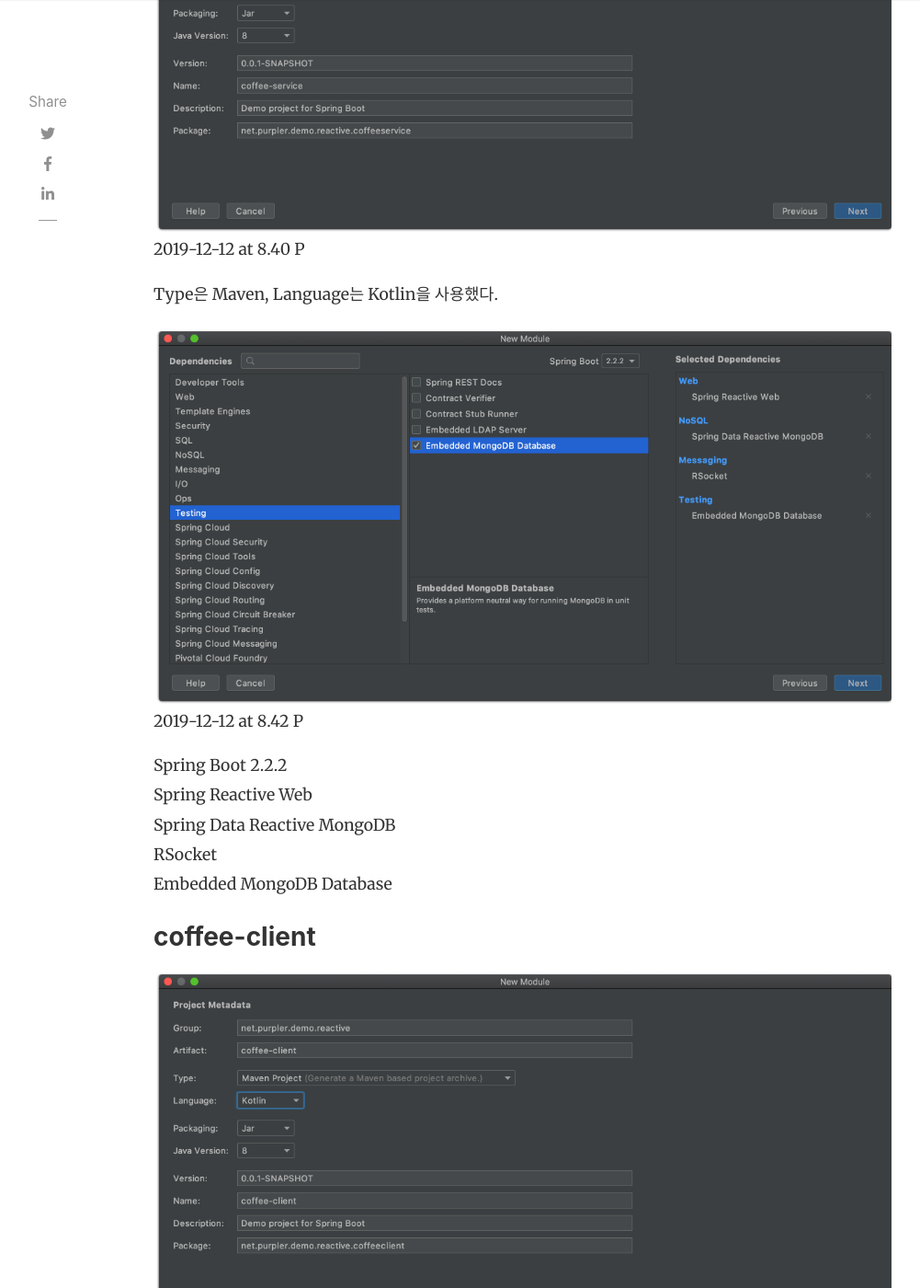
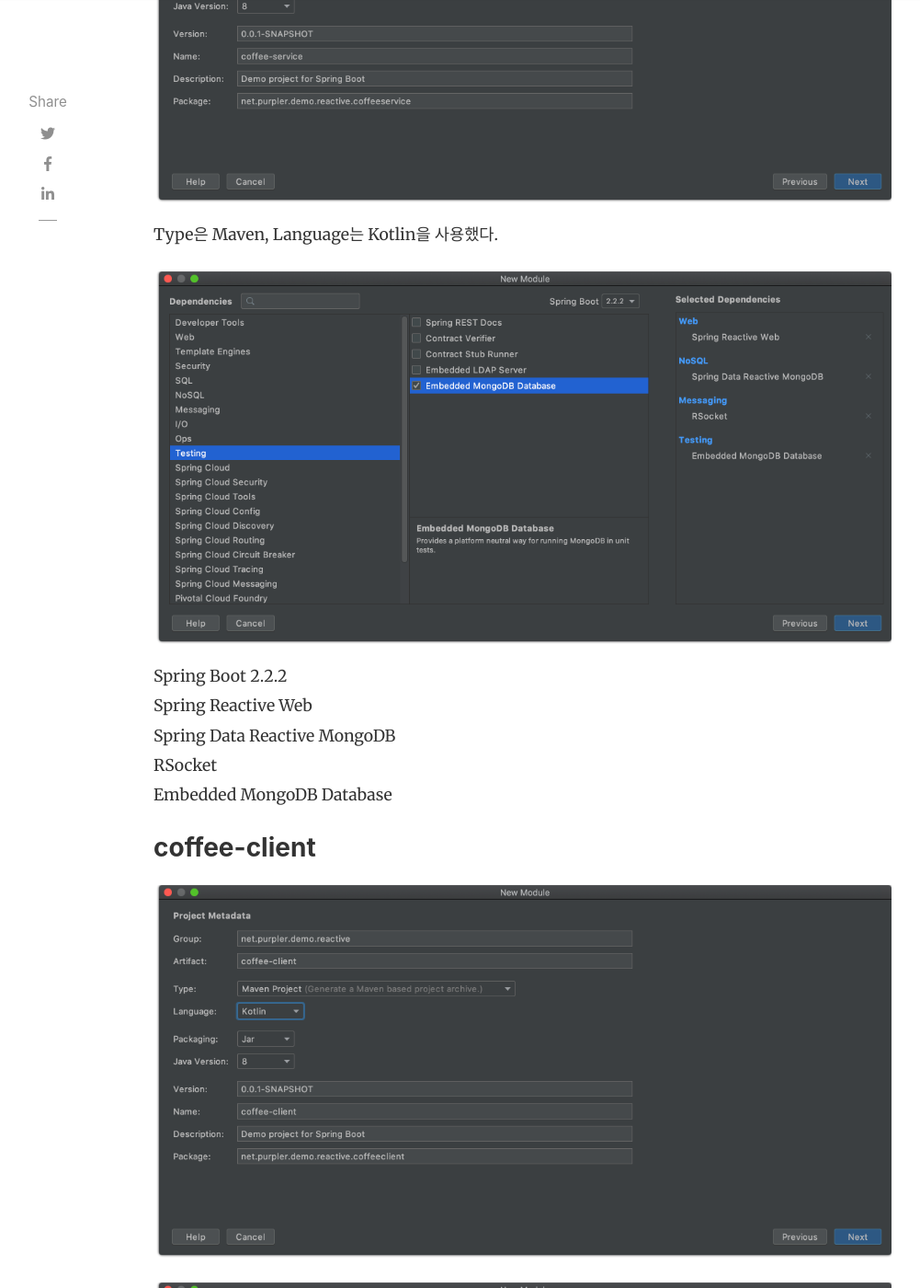
Before and after one commit to zealiard/zealiard.github.io, a Jekyll site: the page built from _posts/reactive/2019-12-12-diving-into-reactive.md, in a window 1280 px wide and 1400 px high, scrolled down 3532 px. Shown: the whole window at 92% size, without its empty margins (118-1119 px from the left). Built offline with Jekyll 4.4.1, drawn with Linux system fonts in a browser that asks for light colours; nearby versions of some CDN libraries; comment, search, counter and statistics services are not loaded; some of the changed text lies outside the part shown.

Commit message:
오타수정

```diff
--- a/_posts/reactive/2019-12-12-diving-into-reactive.md
+++ b/_posts/reactive/2019-12-12-diving-into-reactive.md
@@ -13,7 +13,7 @@
 그 아쉬움을 달래고자 세션 마지막 장에 있는 데모소스를 들여다보기로 했다.
 (원래 조쉬 롱이 발표하기로 했던 세션이었는데, 사정상 마크 헤클러가 대신하게 됐다고 한다.)
 
-![-w1164](/media/15761367562670/15761457325482.jpg){: class="img-viewer" }
+![](/media/15761367562670/15761457325482.jpg){: class="img-viewer" }
 
 [https://github.com/mkheck/DIR](https://github.com/mkheck/DIR){: target="_blank" }
 
@@ -35,10 +35,10 @@
 
 ### coffee-service
 
-![2019-12-12 at 8.40 P](/media/15761367562670/2019-12-12%20at%208.40%20PM.png){: class="img-viewer" }
+![](/media/15761367562670/2019-12-12%20at%208.40%20PM.png){: class="img-viewer" }
 Type은 Maven, Language는 Kotlin을 사용했다.
 
-![2019-12-12 at 8.42 P](/media/15761367562670/2019-12-12%20at%208.42%20PM.png){: class="img-viewer" }
+![](/media/15761367562670/2019-12-12%20at%208.42%20PM.png){: class="img-viewer" }
 Spring Boot 2.2.2
 Spring Reactive Web
 Spring Data Reactive MongoDB
@@ -47,19 +47,19 @@
 
 ### coffee-client
 
-![2019-12-12 at 8.39 P](/media/15761367562670/2019-12-12%20at%208.39%20PM.png){: class="img-viewer" }
+![](/media/15761367562670/2019-12-12%20at%208.39%20PM.png){: class="img-viewer" }
 
-![2019-12-12 at 8.37 P](/media/15761367562670/2019-12-12%20at%208.37%20PM.png){: class="img-viewer" }
+![](/media/15761367562670/2019-12-12%20at%208.37%20PM.png){: class="img-viewer" }
 이번에는 Spring Reactive Web와 RSocket만 선택했다.
 
 ***영상에서는 Lombok을 사용했지만, Kotlin은 Lombok을 사용 할 필요가 없기 때문에 선택하지 않았다.***
 
-![2019-12-12 at 8.53 P](/media/15761367562670/2019-12-12%20at%208.53%20PM.png){: class="img-viewer" }
+![](/media/15761367562670/2019-12-12%20at%208.53%20PM.png){: class="img-viewer" }
 (1), (2)번의 아이콘 모양을 보면 하나는 Maven, 다른 하나는 Maven이 아니다.
 사실 둘 다 maven 프로젝트로 표시되지 않아서, (1)번을 수동으로 maven 프로젝트로 변경시켰다.
 IntelliJ의 버그가 아닌가 싶다.
 
-![2019-12-12 at 9.00 P](/media/15761367562670/2019-12-12%20at%209.00%20PM.png){: class="img-viewer" }
+![](/media/15761367562670/2019-12-12%20at%209.00%20PM.png){: class="img-viewer" }
 Maven 프로젝트로 변경시키는 방법은
 1. pom.xml 파일을 선택하고
 2. shift를 두 번 빠르게 누르면, 창이 뜬다 (창 이름을 잊어버렸다)
@@ -83,7 +83,7 @@
 
 ## 3. WebClient를 이용한 방식
 
-![2019-12-13 at 5.47 P](/media/15761367562670/2019-12-13%20at%205.47%20PM.png){: class="img-viewer" }
+![](/media/15761367562670/2019-12-13%20at%205.47%20PM.png){: class="img-viewer" }
 
 ### coffee-service
 우선 coffee-service에 Coffee와 CoffeeOrder를 추가해 보자. `data class`로 추가하자.
@@ -145,7 +145,7 @@
 `Reactor`에 익숙하지 않다면 알아보기 힘든 코드지만, 주석에 다 나와있으니 어렵지 않을 것이다.
 이제 MongoDB에 데이터가 잘 저장되는지 확인해 보자.
 
-![2019-12-13 at 6.20 P](/media/15761367562670/2019-12-13%20at%206.20%20PM.png){: class="img-viewer" }
+![](/media/15761367562670/2019-12-13%20at%206.20%20PM.png){: class="img-viewer" }
 이렇게 나왔다면 성공이다.
 이제는 CoffeeService를 만들어보자.
 
@@ -197,12 +197,12 @@
 이제 coffee-service를 실행해서 테스트 해보자.
 `httpie`를 사용해서 요청을 보내보자.
 
-![2019-12-13 at 6.40 P](/media/15761367562670/2019-12-13%20at%206.40%20PM.png){: class="img-viewer" }
+![](/media/15761367562670/2019-12-13%20at%206.40%20PM.png){: class="img-viewer" }
 정상이다.
 
 이제 주문정보를 stream으로 받아보자.
 
-![2019-12-13 at 6.42 P](/media/15761367562670/2019-12-13%20at%206.42%20PM.png){: class="img-viewer" }
+![](/media/15761367562670/2019-12-13%20at%206.42%20PM.png){: class="img-viewer" }
 httpie의 -S 옵션을 추가해 줘야한다.
 이제 1초에 하나씩 주문정보가 들어온다.
 
@@ -268,14 +268,14 @@
 
 자 이제 실행해보자.
 
-![2019-12-13 at 7.02 P](/media/15761367562670/2019-12-13%20at%207.02%20PM.png){: class="img-viewer" }
+![](/media/15761367562670/2019-12-13%20at%207.02%20PM.png){: class="img-viewer" }
 
 한 번의 요청으로 계속해서 data를 받고 있다.
 
 
 ## 4. RSocket을 이용한 방식
 
-![2019-12-14 at 1.48 A](/media/15761367562670/2019-12-14%20at%201.48%20AM.png){: class="img-viewer" }
+![](/media/15761367562670/2019-12-14%20at%201.48%20AM.png){: class="img-viewer" }
 
 RSocket을 이용해 서비스간 통신을 하는 예제를 실습해 본다.
 그림과 같이 사용자는 http 프로토콜을 이용해 coffee-client에 주문정보를 요청하고, 주문정보를 Stream으로 받아볼 수 있다. 하지만, 내부적으로는 coffee-client는 중계지 역할만 할 뿐 실제 데이터는 coffee-service에서 생성되어 발행되고 있다.
@@ -292,7 +292,7 @@
 
 이렇게 수정한 후 실행해보면
 
-![2019-12-14 at 12.35 A](/media/15761367562670/2019-12-14%20at%2012.35%20AM.png){: class="img-viewer" }
+![](/media/15761367562670/2019-12-14%20at%2012.35%20AM.png){: class="img-viewer" }
 RSocket Server가 실행된 로그를 확인할 수 있다.
 
 이번 예제는 Coffee의 이름으로 주문내역의 stream을 받아보는 것을 실습해 보는 것이다.
@@ -410,11 +410,11 @@
 
 이번에는 coffee-client로 Coffee 리스트 요청을 보내면 RSocket을 통해 coffee-service의 정보를 전달해준다.
 
-![2019-12-14 at 1.18 A](/media/15761367562670/2019-12-14%20at%201.18%20AM.png){: class="img-viewer" }
+![](/media/15761367562670/2019-12-14%20at%201.18%20AM.png){: class="img-viewer" }
 
 `http :8081/orders/Kona`를 요청해보자.
 
-![2019-12-14 at 1.22 A](/media/15761367562670/2019-12-14%20at%201.22%20AM.png){: class="img-viewer" }
+![](/media/15761367562670/2019-12-14%20at%201.22%20AM.png){: class="img-viewer" }
 
 RSocket을 이용한 Stream이 연결되었다.
 
@@ -422,7 +422,7 @@
 
 [https://github.com/zealiard/diving-into-reactive](https://github.com/zealiard/diving-into-reactive){: target="_blank" }
 
--------
+---
 
 마크 헤클러가 제공하는 예제에는 R2DBC관련 예제도 있다.
 최근 spring-data-r2dbc GA버전이 릴리즈 되었으니, 한 번쯤 들여다 보는 것도 좋을 것 같다.
```
